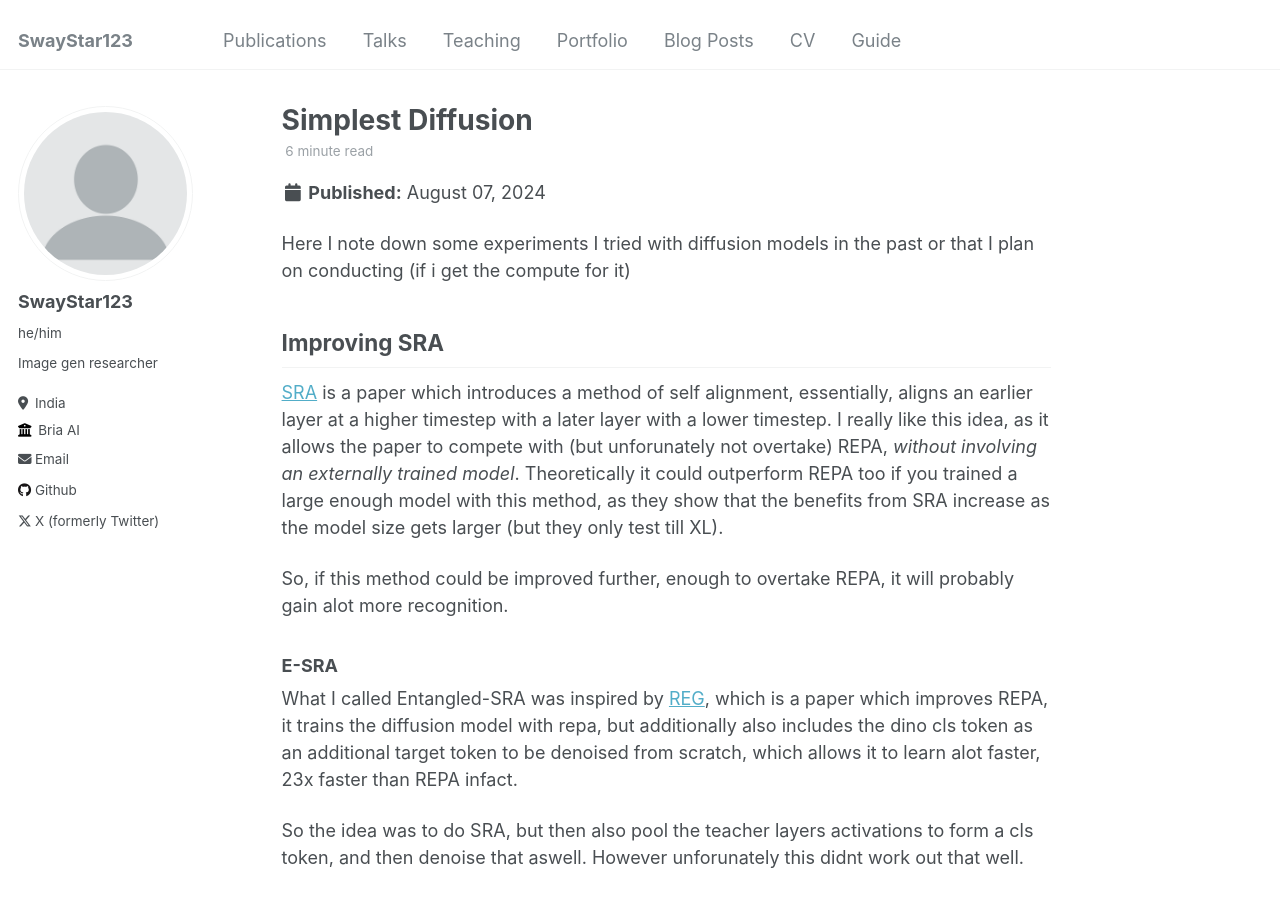
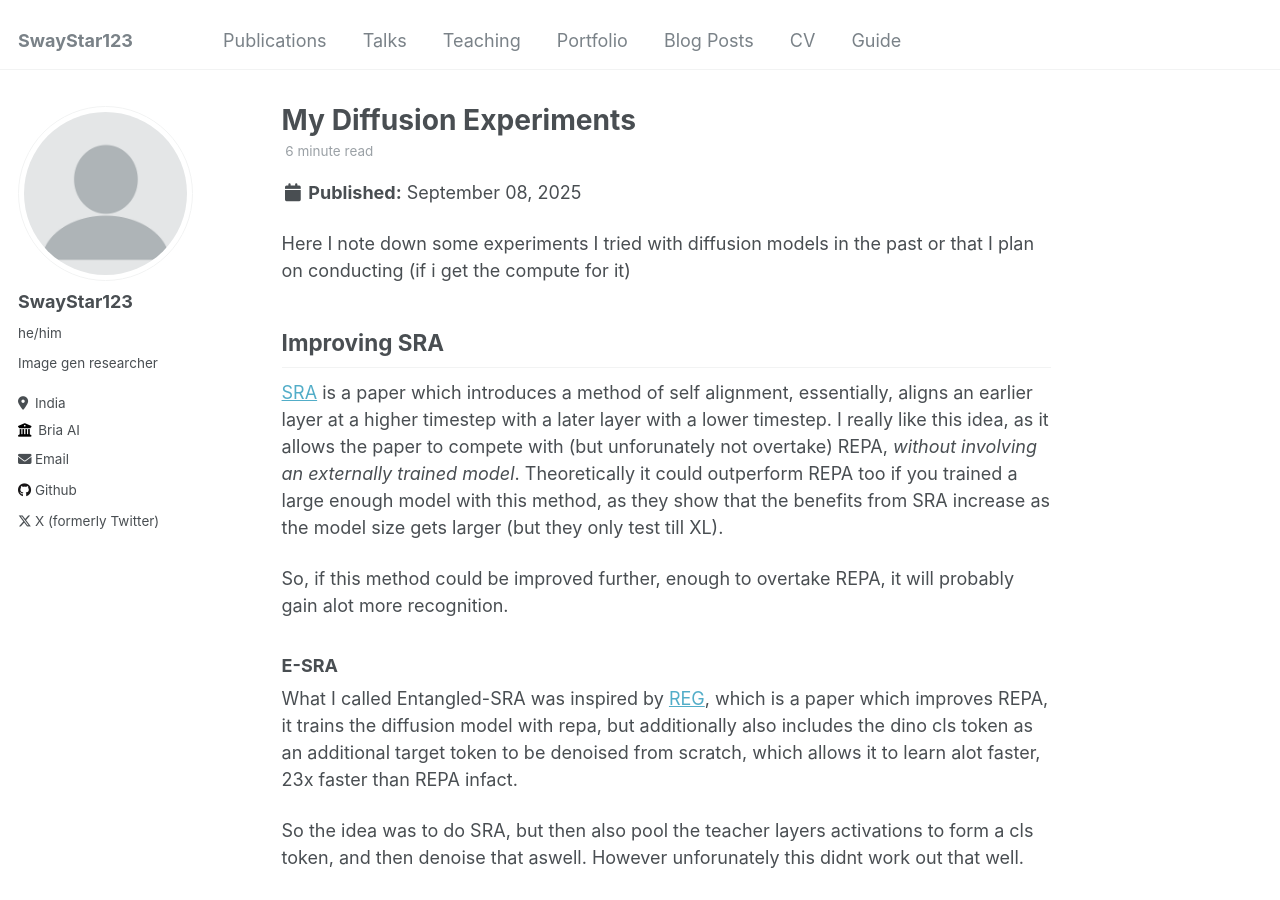
Before and after one commit to SwayStar123/swaystar123.github.io, a Jekyll site: the page built from _posts/2025-09-08-diffusion-experiments.md, in a window 1280 px wide and 900 px high. Built offline with Jekyll 4.4.1, drawn with Linux system fonts in a browser that asks for light colours.

Commit message:
fix title

```diff
--- a/_posts/2025-09-08-diffusion-experiments.md
+++ b/_posts/2025-09-08-diffusion-experiments.md
@@ -1,7 +1,7 @@
 ---
-title: 'Simplest Diffusion'
-date: 2024-08-07
-permalink: /posts/2024/08/simplest-diffusion/
+title: 'My Diffusion Experiments'
+date: 2025-09-08
+permalink: /posts/2025/09/diffusion-experiments/
 tags:
   - diffusion
   - ai
```
